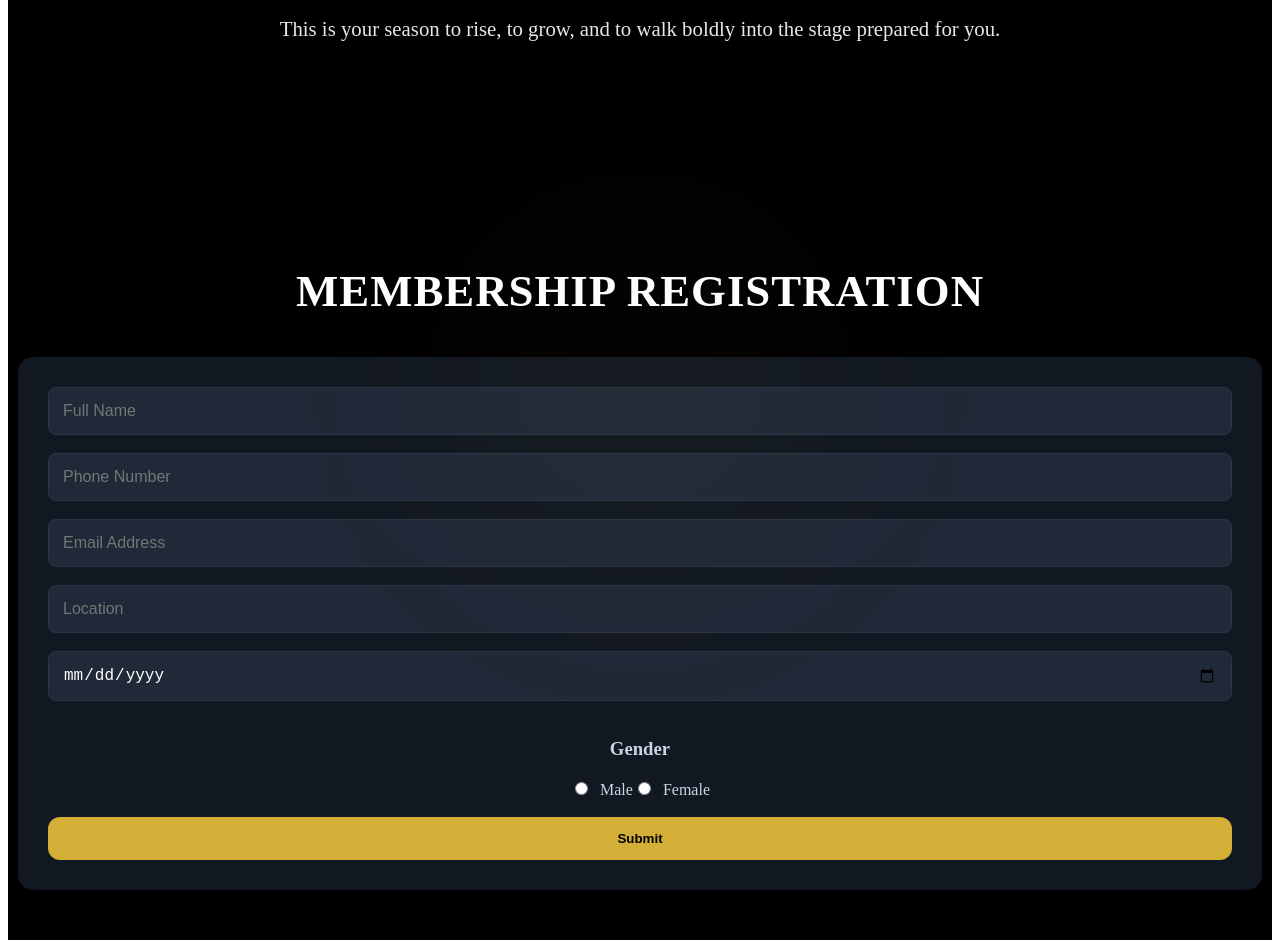
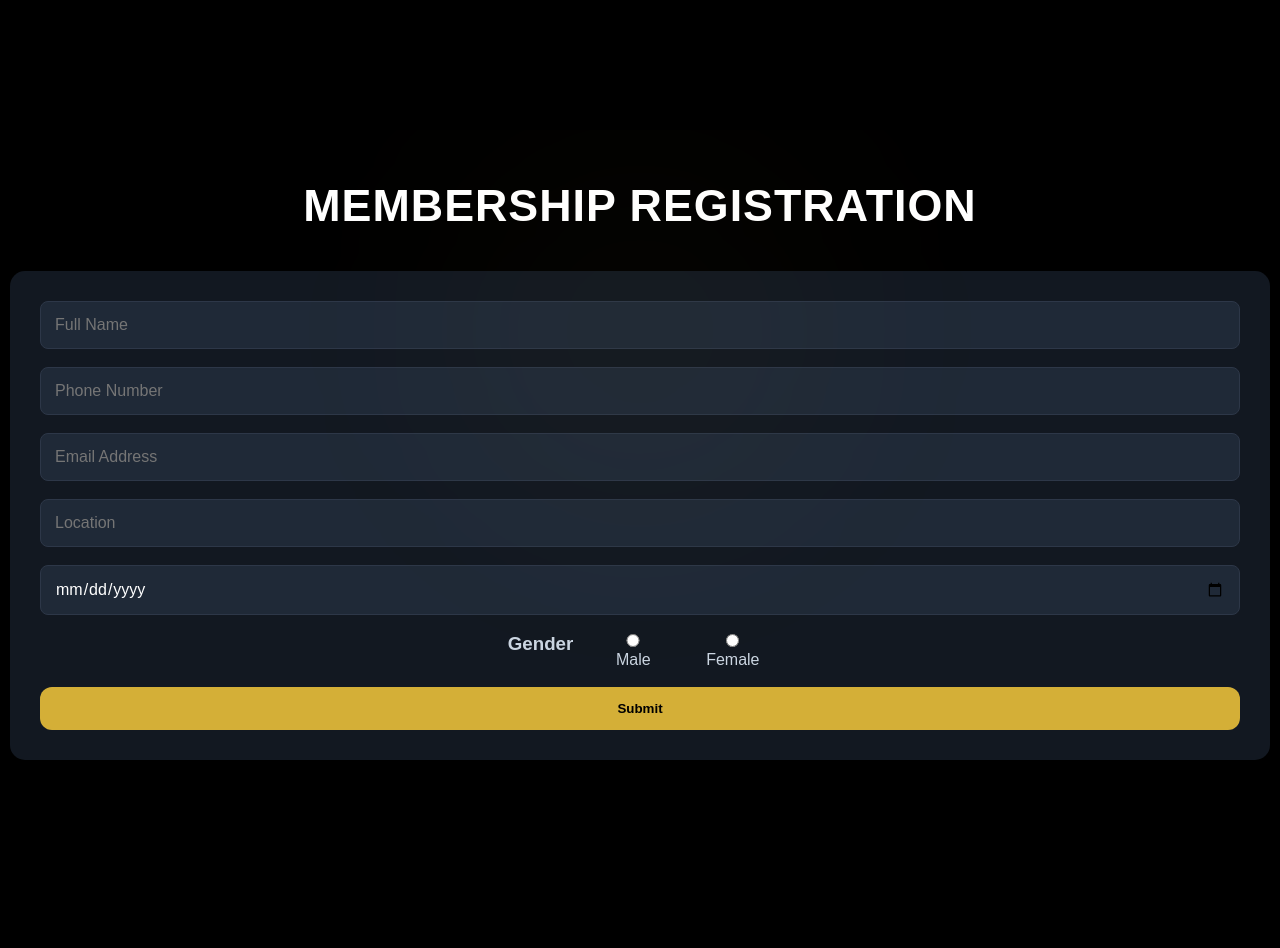
Before and after one commit to MargaretOwusuAgyapaa121/Galm_logo_assemble, a React (Vite) app: page / in a window 1280 px wide. Shown: the part 1320-2268 px from the top of the page. After the commit the page ends 2130 px from the top, so only its background shows below. Built offline with nearby package versions, Linux system fonts and the light colour scheme.

Commit message:
udate form and app.css

```diff
--- a/public/css/app.css
+++ b/public/css/app.css
@@ -1,16 +1,29 @@
-/* HERO */
+/* ===== GLOBAL ===== */
+* {
+  margin: 0;
+  padding: 0;
+  box-sizing: border-box;
+  font-family: "Poppins", sans-serif;
+}
+
+body {
+  background: #000;
+  color: #fff;
+  overflow-x: hidden; /* prevent horizontal scroll */
+}
+
+/* ===== HERO ===== */
 .hero {
   position: relative;
   height: 100vh;
   background: url("../assets/img/bg.jpg") right center/cover no-repeat;
   display: flex;
   align-items: center;
-  justify-content: flex-start;   /* shift content left */
+  justify-content: flex-start;
   padding: 0 8%;
   text-align: left;
 }
 
-/* darker gradient from left fading to image */
 .hero-overlay {
   position: absolute;
   inset: 0;
@@ -34,12 +47,8 @@
   width: 110px;
   margin-bottom: 35px;
   display: block;
-
-  /* Elegant effect */
   filter: drop-shadow(0 8px 25px rgba(0, 0, 0, 0.6));
   opacity: 0.95;
-
-  /* Smooth entrance feel */
   transition: transform 0.4s ease, opacity 0.4s ease;
 }
 
@@ -81,19 +90,15 @@
   transform: translateY(-3px);
 }
 
-
-
-/* MOTIVATION — Black Executive Version */
-
+/* ===== MOTIVATION ===== */
 .motivation {
   position: relative;
   padding: 100px 10px;
-  background: #000; /* true black */
+  background: #000;
   text-align: center;
   overflow: hidden;
 }
 
-/* subtle gold glow accent */
 .motivation::before {
   content: "";
   position: absolute;
@@ -114,7 +119,6 @@
   z-index: 2;
 }
 
-/* HEADING */
 .motivation h2 {
   font-size: 3rem;
   font-weight: 600;
@@ -124,7 +128,6 @@
   text-transform: uppercase;
 }
 
-/* Gold accent line */
 .motivation h2::after {
   content: "";
   display: block;
@@ -134,7 +137,6 @@
   margin: 25px auto 0;
 }
 
-/* TEXT */
 .motivation p {
   font-size: 1.3rem;
   line-height: 1.9;
@@ -143,15 +145,13 @@
   font-weight: 300;
 }
 
-/* First paragraph stronger */
 .motivation p:first-of-type {
   font-size: 1.5rem;
   font-weight: 500;
   color: #ffffff;
 }
 
-/* FORM SECTION — 2026 DREAMY BLACK */
-
+/* ===== FORM SECTION ===== */
 .form-section {
   position: relative;
   padding: 50px 10px;
@@ -161,7 +161,6 @@
   overflow: hidden;
 }
 
-/* subtle dreamy gradient glow behind form */
 .form-section::before {
   content: "";
   position: absolute;
@@ -211,13 +210,16 @@ input {
   background: #1f2937;
   color: #fff;
   font-size: 1rem;
+  width: 100%; /* full width */
+  box-sizing: border-box;
 }
 
 /* Checkbox Group */
 .checkbox-group {
-  display: inline-block;
+  display: flex;
   justify-content: center;
   gap: 30px;
+  flex-wrap: wrap; /* wrap on small screens */
   color: #cbd5e1;
 }
 
@@ -253,3 +255,49 @@ button[type="submit"]:hover {
   box-shadow: 0 10px 30px rgba(0,0,0,0.7);
   color: #fff;
 }
+
+/* ===== RESPONSIVE FIXES ===== */
+@media (max-width: 768px) {
+  .hero h1 {
+    font-size: 2.5rem;
+  }
+  .hero p {
+    font-size: 1rem;
+    max-width: 100%;
+  }
+  .motivation h2 {
+    font-size: 2rem;
+  }
+  .motivation p {
+    font-size: 1rem;
+  }
+  .form-section h2 {
+    font-size: 2rem;
+  }
+  form {
+    padding: 20px;
+  }
+}
+
+@media (max-width: 480px) {
+  .hero {
+    padding: 0 5%;
+    justify-content: center;
+    text-align: center;
+  }
+  .hero-content {
+    max-width: 100%;
+  }
+  .checkbox-group {
+    flex-direction: column;
+    gap: 10px;
+    align-items: center;
+  }
+  input {
+    font-size: 0.95rem;
+  }
+  button[type="submit"] {
+    font-size: 0.95rem;
+    padding: 12px;
+  }
+}
--- a/src/components/Form.jsx
+++ b/src/components/Form.jsx
@@ -1,50 +1,82 @@
 import { useState } from "react";
 
 export default function FormSection() {
-  const [formData, setFormData] = useState({});
+  const [formData, setFormData] = useState({
+    name: "",
+    phone: "",
+    email: "",
+    location: "",
+    birthday: "",
+    gender: "",
+  });
   const [submitted, setSubmitted] = useState(false);
   const [message, setMessage] = useState("");
+  const [loading, setLoading] = useState(false);
 
+  // Update formData on input change
   const handleChange = (e) => {
     const { name, value } = e.target;
-    setFormData({ ...formData, [name]: value });
+    setFormData((prev) => ({ ...prev, [name]: value }));
   };
 
+  // Submit form to Google Apps Script
   const handleSubmit = async (e) => {
     e.preventDefault();
+    setLoading(true);
+    setSubmitted(false);
 
     const today = new Date();
     const birthday = new Date(formData.birthday);
-
     const isBirthday =
       birthday.getDate() === today.getDate() &&
       birthday.getMonth() === today.getMonth();
 
     try {
+      // const res = await fetch(
+      //   "https://script.google.com/macros/s/AKfycbzvEnwSbaVuLnys2P1FmnjMzVdbkVMPTgJNPOO0hDMBhky45S25BY2nPwca3SEBZ_aHXQ/exec",
+      //   {
+      //     method: "POST",
+      //     headers: { "Content-Type": "application/json" },
+      //     body: JSON.stringify(formData),
+      //   }
       const res = await fetch(
-        "https://script.google.com/macros/s/AKfycbzvEnwSbaVuLnys2P1FmnjMzVdbkVMPTgJNPOO0hDMBhky45S25BY2nPwca3SEBZ_aHXQ/exec",
+        "https://script.google.com/macros/s/AKfycbxQgvLF_1hqnmlDAMAiLErAct1kacbTTNVIuqf3TaHtHr7NNteDZs19C1vE6kpWalUgTQ/exec",
         {
           method: "POST",
-          headers: {
-            "Content-Type": "application/json",
-          },
+          // headers: { "Content-Type": "application/json" },
           body: JSON.stringify(formData),
         }
       );
+      // );
 
       if (!res.ok) throw new Error("Failed to submit");
 
+      // Show birthday or regular success message
       if (isBirthday) {
-        setMessage(`🎉 Happy Birthday ${formData.name}! May this new year bring divine favor and blessings.`);
+        setMessage(
+          `🎉 Happy Birthday ${formData.name}! May this new year bring divine favor and blessings.`
+        );
       } else {
-        setMessage(`🙏 Thank you ${formData.name} for joining Glorious Anchor Life Ministry.`);
+        setMessage(
+          `🙏 Thank you ${formData.name} for joining Glorious Anchor Life Ministry.`
+        );
       }
 
       setSubmitted(true);
-    } catch (error) {
-      console.error(error);
+      setFormData({
+        name: "",
+        phone: "",
+        email: "",
+        location: "",
+        birthday: "",
+        gender: "",
+      }); // reset form
+    } catch (err) {
+      console.error(err);
       setMessage("⚠️ Something went wrong. Please try again.");
       setSubmitted(true);
+    } finally {
+      setLoading(false);
     }
   };
 
@@ -54,23 +86,72 @@ export default function FormSection() {
 
       {!submitted ? (
         <form onSubmit={handleSubmit}>
-          <input name="name" placeholder="Full Name" required onChange={handleChange} />
-          <input name="phone" placeholder="Phone Number" required onChange={handleChange} />
-          <input name="email" type="email" placeholder="Email Address" required onChange={handleChange} />
-          <input name="location" placeholder="Location" required onChange={handleChange} />
-          <input name="birthday" type="date" required onChange={handleChange} />
+          <input
+            name="name"
+            placeholder="Full Name"
+            required
+            onChange={handleChange}
+            value={formData.name}
+          />
+          <input
+            name="phone"
+            placeholder="Phone Number"
+            required
+            onChange={handleChange}
+            value={formData.phone}
+          />
+          <input
+            name="email"
+            type="email"
+            placeholder="Email Address"
+            required
+            onChange={handleChange}
+            value={formData.email}
+          />
+          <input
+            name="location"
+            placeholder="Location"
+            required
+            onChange={handleChange}
+            value={formData.location}
+          />
+          <input
+            name="birthday"
+            type="date"
+            required
+            onChange={handleChange}
+            value={formData.birthday}
+          />
 
           <div className="checkbox-group">
             <h3>Gender</h3>
             <label>
-              <input type="radio" name="gender" value="Male" onChange={handleChange} required /> Male
+              <input
+                type="radio"
+                name="gender"
+                value="Male"
+                onChange={handleChange}
+                checked={formData.gender === "Male"}
+                required
+              />{" "}
+              Male
             </label>
             <label>
-              <input type="radio" name="gender" value="Female" onChange={handleChange} required /> Female
+              <input
+                type="radio"
+                name="gender"
+                value="Female"
+                onChange={handleChange}
+                checked={formData.gender === "Female"}
+                required
+              />{" "}
+              Female
             </label>
           </div>
 
-          <button type="submit">Submit</button>
+          <button type="submit" disabled={loading}>
+            {loading ? "Submitting..." : "Submit"}
+          </button>
         </form>
       ) : (
         <div className="success">{message}</div>
```
